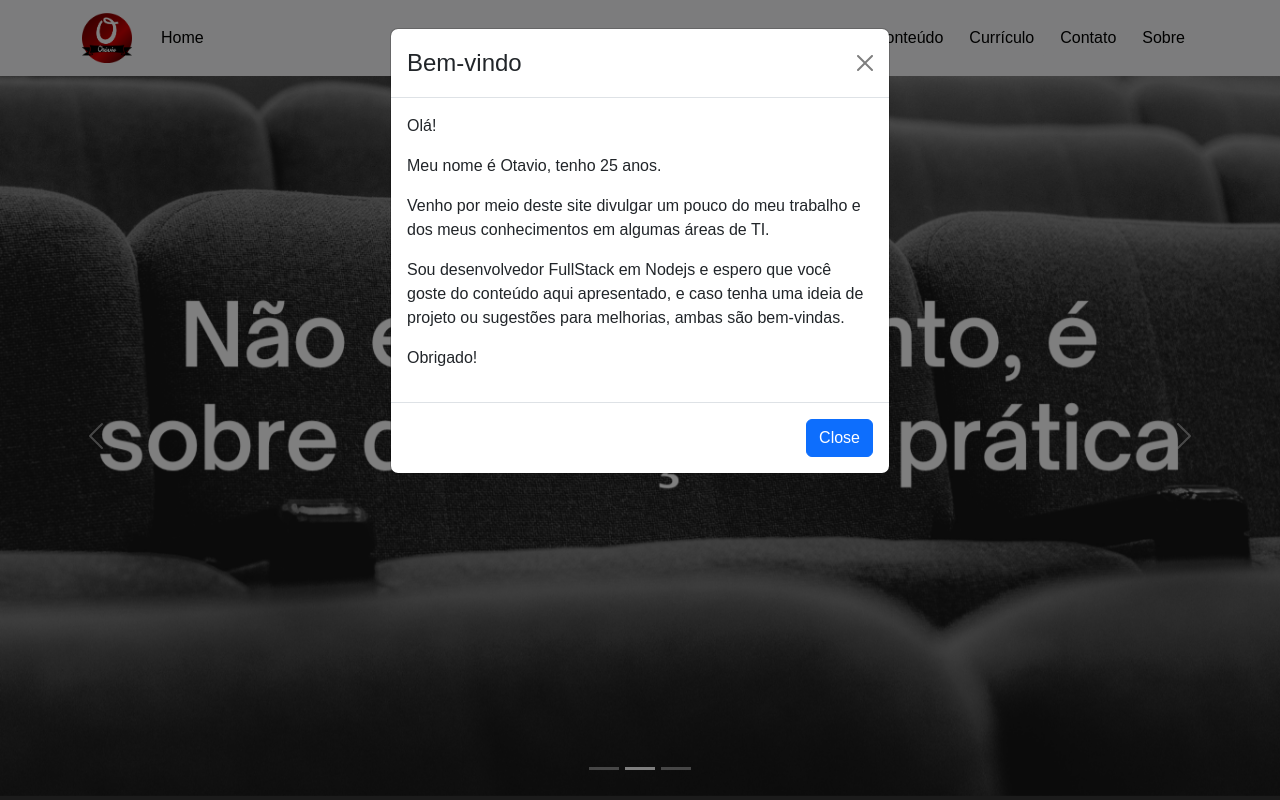
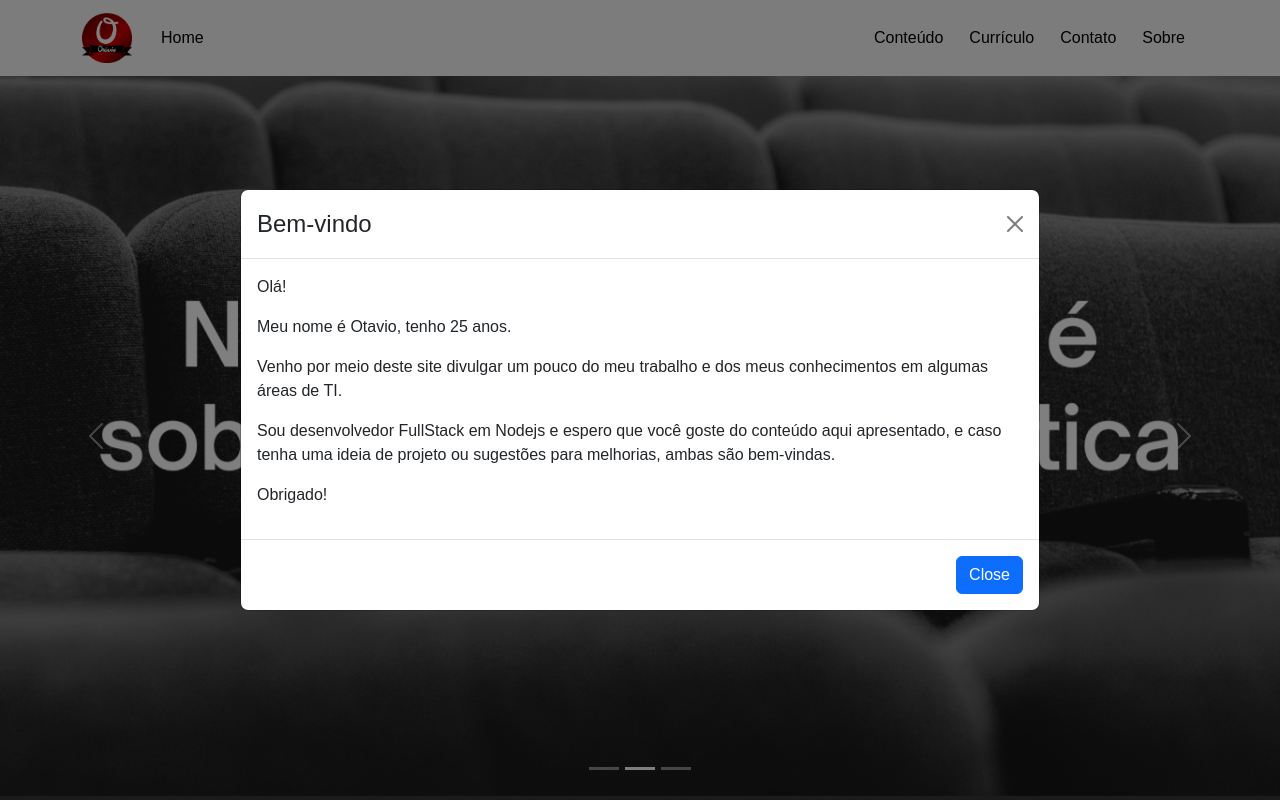
Before and after one commit to otavio25/my-blog, a React (Create React App) app in the folder src/frontend/: page / in a window 1280 px wide. Both pictures are taken after a click on the button "Sobre". Shown: the top 800 px of the page. Built offline with nearby package versions, Linux system fonts and the light colour scheme; no server answers.

Commit message:
alterando modal

```diff
--- a/src/frontend/src/components/layouts/Header.js
+++ b/src/frontend/src/components/layouts/Header.js
@@ -31,7 +31,7 @@
                     </Container>
                 </Navbar>
 
-                <Modal show={show} onHide={handleClose}>
+                <Modal show={show} onHide={handleClose} centered size="lg">
                     <Modal.Header closeButton>
                         <Modal.Title>Bem-vindo</Modal.Title>
                     </Modal.Header>
```
Also changed, not shown: 1 other file (tests, documents, lock files or other folders).
